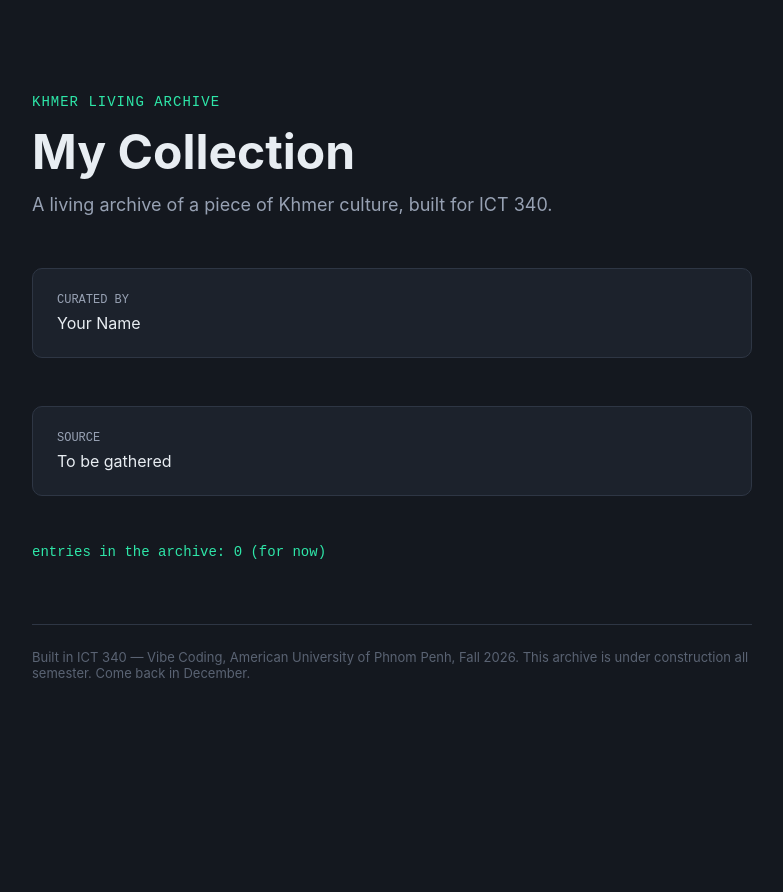
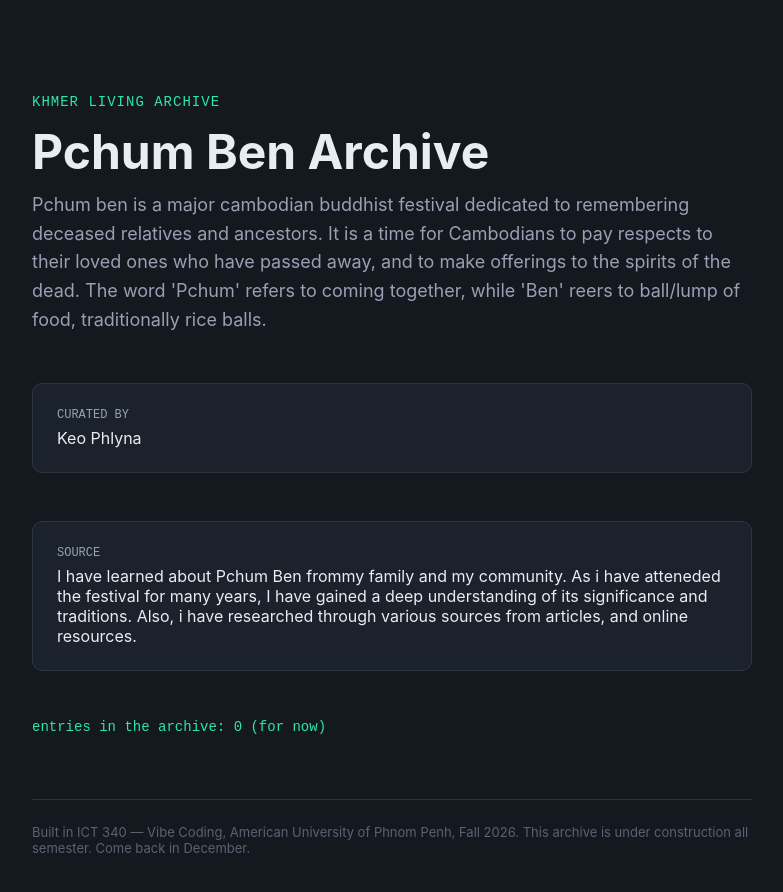
Before and after one commit to keophlyna/yike-archive, a Next.js app: page / in a window 1280 px wide. Shown: the top 892 px of the page, without its empty margins (248-1031 px from the left). Before the commit the page ends 800 px from the top, so only its background shows below. Built offline with nearby package versions, Linux system fonts and the light colour scheme.

Commit message:
Edited the collections.

```diff
--- a/collection.config.js
+++ b/collection.config.js
@@ -8,16 +8,16 @@
 
 const collection = {
   // What does your archive collect? e.g. "Khmer Proverbs"
-  name: "My Collection",
+  name: "Pchum Ben Archive",
 
   // One sentence: what is this archive, and why does it matter?
-  description: "A living archive of a piece of Khmer culture, built for ICT 340.",
+  description: "Pchum ben is a major cambodian buddhist festival dedicated to remembering deceased relatives and ancestors. It is a time for Cambodians to pay respects to their loved ones who have passed away, and to make offerings to the spirits of the dead. The word 'Pchum' refers to coming together, while 'Ben' reers to ball/lump of food, traditionally rice balls.",
 
   // Who is building this archive? Your name, as you want it shown.
-  curator: "Your Name",
+  curator: "Keo Phlyna",
 
   // Where does your knowledge come from? A person, a place, a community.
-  source: "To be gathered",
+  source: "I have learned about Pchum Ben frommy family and my community. As i have atteneded the festival for many years, I have gained a deep understanding of its significance and traditions. Also, i have researched through various sources from articles, and online resources. ",
 };
 
 export default collection;
```
